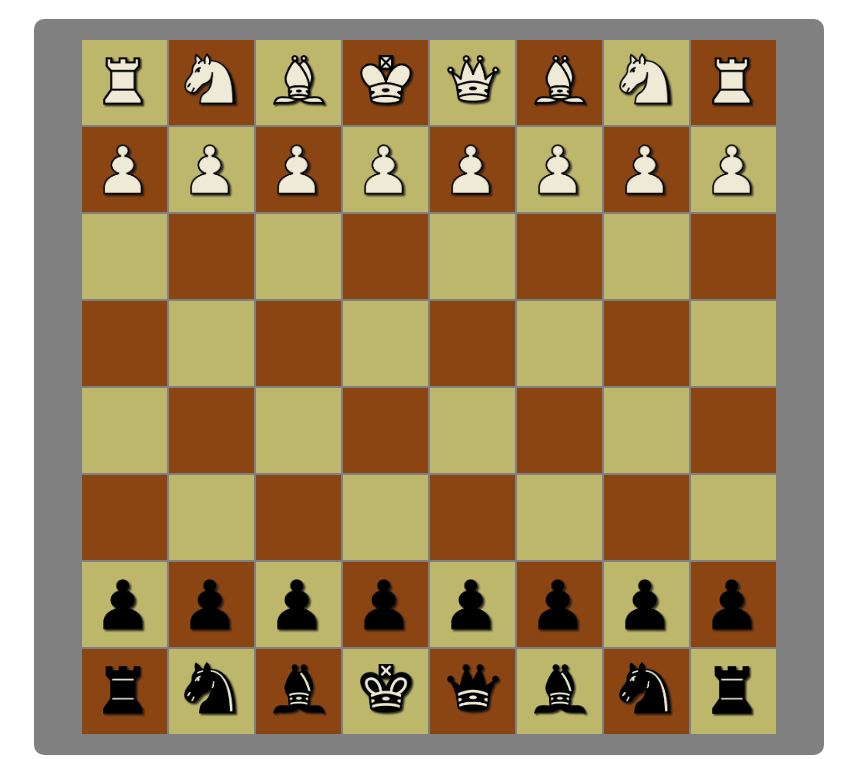
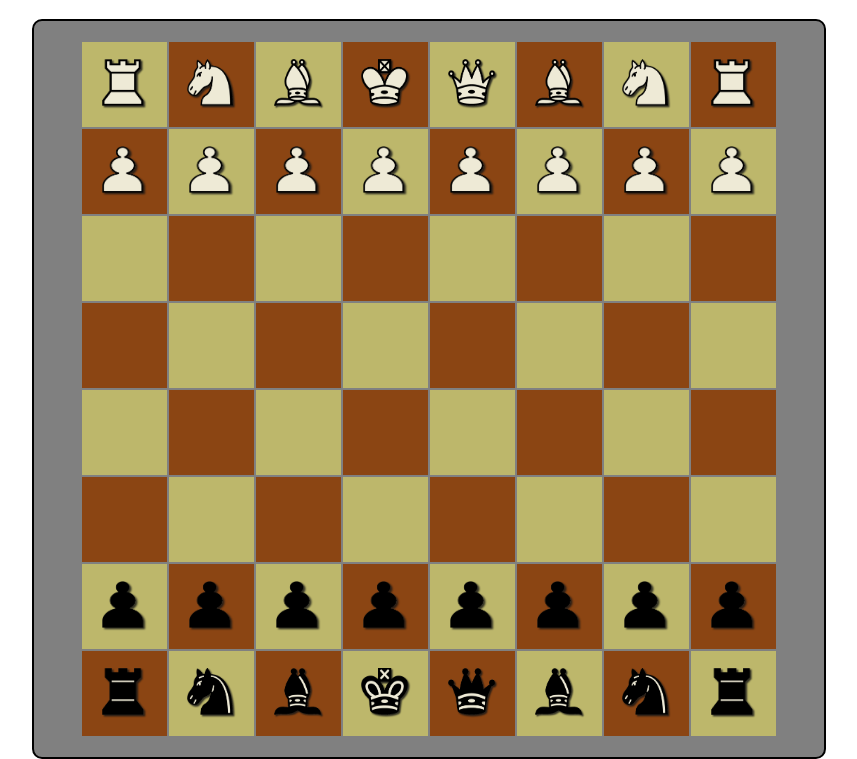
Before and after one commit to joao-victorfr/xadrez, a plain HTML site: page index.html in a window 1280 px wide. Shown: the part 61-820 px from the top of the page, without its empty margins (211-1068 px from the left). Drawn offline with Linux system fonts and the light colour scheme.

Commit message:
terminando alteração

```diff
--- a/script.js
+++ b/script.js
@@ -72,163 +72,145 @@ const createBoard = () => {
 const torreBrancaEsquerda = () => {
   const pixel = document.getElementsByClassName('pixel');
   const image = document.createElement('div');
-  image.className = 'torre';
+  image.className = 'div_peca';
   pixel[0].appendChild(image);
   image.innerHTML = "<img id='torreBrancaEsquerda' class='pieces' src='torre-branco.png'>";
-  image.style.width = '10px';
 };
 
 const torrePretaEsquerda = () => {
   const pixel = document.getElementsByClassName('pixel');
   const image = document.createElement('div');
-  image.className = 'torre';
+  image.className = 'div_peca';
   pixel[56].appendChild(image);
   image.innerHTML = "<img id='torrePretaEsquerda' class='pieces' src='torre.png'>";
-  image.style.width = '10px';
 };
 
 const cavaloBrancoEsquerda = () => {
   const pixel = document.getElementsByClassName('pixel');
   const image = document.createElement('div');
-  image.className = 'cavalo';
+  image.className = 'div_peca';
   pixel[1].appendChild(image);
   image.innerHTML = "<img id='cavaloBrancoEsquerda' class='pieces' src='cavalo-branco.png'>";
-  image.style.width = '10px';
 };
 
 const cavaloPretoEsquerda = () => {
   const pixel = document.getElementsByClassName('pixel');
   const image = document.createElement('div');
-  image.className = 'cavalo';
+  image.className = 'div_peca';
   pixel[57].appendChild(image);
   image.innerHTML = "<img id='cavaloPretoEsquerda' class='pieces' src='cavalo.png'>";
-  image.style.width = '10px';
 };
 
 const bispoBrancoEsquerda = () => {
   const pixel = document.getElementsByClassName('pixel');
   const image = document.createElement('div');
-  image.className = 'bispo';
+  image.className = 'div_peca';
   pixel[2].appendChild(image);
   image.innerHTML = "<img id='bispoBrancoEsquerda' class='pieces' src='bispo-branco.png'>";
-  image.style.width = '10px';
 };
 
 const bispoPretoEsquerda = () => {
   const pixel = document.getElementsByClassName('pixel');
   const image = document.createElement('div');
-  image.className = 'bispo';
+  image.className = 'div_peca';
   pixel[58].appendChild(image);
   image.innerHTML = "<img id='bispoPretoEsquerda' class='pieces' src='bispo.png'>";
-  image.style.width = '10px';
 };
 
 const reiBranco = () => {
   const pixel = document.getElementsByClassName('pixel');
   const image = document.createElement('div');
-  image.className = 'rei';
+  image.className = 'div_peca';
   pixel[3].appendChild(image);
   image.innerHTML = "<img id='reiBranco' class='pieces' src='rei-branco.png'>";
-  image.style.width = '10px';
 };
 
 const reiPreto = () => {
   const pixel = document.getElementsByClassName('pixel');
   const image = document.createElement('div');
-  image.className = 'rei';
+  image.className = 'div_peca';
   pixel[59].appendChild(image);
   image.innerHTML = "<img id='reiPreto' class='pieces' src='rei.png'>";
-  image.style.width = '10px';
 };
 
 const rainhaBranca = () => {
   const pixel = document.getElementsByClassName('pixel');
   const image = document.createElement('div');
-  image.className = 'rainha';
+  image.className = 'div_peca';
   pixel[4].appendChild(image);
   image.innerHTML = "<img id='rainhaBranca' class='pieces' src='rainha-branco.png'>";
-  image.style.width = '10px';
 };
 
 const rainhaPreta = () => {
   const pixel = document.getElementsByClassName('pixel');
   const image = document.createElement('div');
-  image.className = 'rainha';
+  image.className = 'div_peca';
   pixel[60].appendChild(image);
   image.innerHTML = "<img id='rainhaPreta' class='pieces' src='rainha.png'>";
-  image.style.width = '10px';
 };
 
 const bispoBrancoDireita = () => {
   const pixel = document.getElementsByClassName('pixel');
   const image = document.createElement('div');
-  image.className = 'bispo';
+  image.className = 'div_peca';
   pixel[5].appendChild(image);
   image.innerHTML = "<img id='bispoBrancoDireita' class='pieces' src='bispo-branco.png'>";
-  image.style.width = '10px';
 };
 
 const bispoPretoDireita = () => {
   const pixel = document.getElementsByClassName('pixel');
   const image = document.createElement('div');
-  image.className = 'bispo';
+  image.className = 'div_peca';
   pixel[61].appendChild(image);
   image.innerHTML = "<img id='bispoPretoDireita' class='pieces' src='bispo.png'>";
-  image.style.width = '10px';
 };
 
 const cavaloBrancoDireita = () => {
   const pixel = document.getElementsByClassName('pixel');
   const image = document.createElement('div');
-  image.className = 'cavalo';
+  image.className = 'div_peca';
   pixel[6].appendChild(image);
   image.innerHTML = "<img id='cavaloBrancoDireita' class='pieces' src='cavalo-branco.png'>";
-  image.style.width = '10px';
 };
 
 const cavaloPretoDireita = () => {
   const pixel = document.getElementsByClassName('pixel');
   const image = document.createElement('div');
-  image.className = 'cavalo';
+  image.className = 'div_peca';
   pixel[62].appendChild(image);
   image.innerHTML = "<img id='cavaloPretoDireita' class='pieces' src='cavalo.png'>";
-  image.style.width = '10px';
 };
 
 const torreBrancaDireita = () => {
   const pixel = document.getElementsByClassName('pixel');
   const image = document.createElement('div');
-  image.className = 'torre';
+  image.className = 'div_peca';
   pixel[7].appendChild(image);
   image.innerHTML = "<img id='torreBrancaDireita' class='pieces' src='torre-branco.png'>";
-  image.style.width = '10px';
 };
 
 const torrePretaDireita = () => {
   const pixel = document.getElementsByClassName('pixel');
   const image = document.createElement('div');
-  image.className = 'torre';
+  image.className = 'div_peca';
   pixel[63].appendChild(image);
   image.innerHTML = "<img id='torrePretaDireita' class='pieces' src='torre.png'>";
-  image.style.width = '10px';
 };
 
 const peoes = () => {
   for (let index = 8; index <= 15; index += 1) {
     const pixel = document.getElementsByClassName('pixel');
     const image = document.createElement('div');
-    image.className = 'peoes';
+    image.className = 'div_peca';
     pixel[index].appendChild(image);
     image.innerHTML = "<img class='peao pieces' src='peao-branco.png'>";
-    image.style.width = '10px';
   }
   for (let index = 48; index <= 55; index += 1) {
     const pixel = document.getElementsByClassName('pixel');
     const image = document.createElement('div');
-    image.className = 'peoes';
+    image.className = 'div_peca';
     pixel[index].appendChild(image);
     image.innerHTML = "<img class='peao pieces' src='peao.png'>";
-    image.style.width = '10px';
   }
 }
 
--- a/style.css
+++ b/style.css
@@ -20,113 +20,30 @@ h1 {
   background-color: gray;
   padding: 20px;
   border-radius: 10px;
+  border: 2px solid black;
 }
 
 .pixel {
   width: 85px;
   height: 85px;
   border: 1px solid gray;
-  flex-direction: row;
   background-color: white;
   justify-content: center;
+  display: flex;
+  align-items: center;
 }
 
-.torre {
-  margin-left: 25%;
-  margin-top: 20%;
+.div_peca {
+  height: 45px;
+  width: 45px;
+  display: flex;
+  justify-content: center;
+  align-items: center;
 }
 
-#torreBrancaEsquerda {
-  width: 42.5px
-}
-
-#torrePretaEsquerda {
-  width: 42.5px
-}
-
-.cavalo {
-  margin-left: 18%;
-  margin-top: 15%;
-}
-
-#cavaloBrancoEsquerda {
-  width: 55px
-}
-
-#cavaloPretoEsquerda {
-  width: 55px
-}
-
-.bispo {
-  margin-left: 20%;
-  margin-top: 18%;
-}
-
-#bispoBrancoEsquerda {
-  width: 55px
-}
-
-#bispoPretoEsquerda {
-  width: 55px
-}
-
-.rei {
-  margin-left: 20%;
-  margin-top: 18%;
-}
-
-#reiBranco {
-  width: 55px
-}
-
-#reiPreto {
-  width: 55px
-}
-
-.rainha {
-  margin-left: 20%;
-  margin-top: 18%;
-}
-
-#rainhaBranca {
-  width: 55px
-}
-
-#rainhaPreta {
-  width: 55px
-}
-
-#bispoBrancoDireita {
-  width: 55px
-}
-
-#bispoPretoDireita {
-  width: 55px
-}
-
-#cavaloBrancoDireita {
-  width: 55px
-}
-
-#cavaloPretoDireita {
-  width: 55px
-}
-
-#torreBrancaDireita {
-  width: 42.5px
-}
-
-#torrePretaDireita {
-  width: 42.5px
-}
-
-.peoes {
-  margin-left: 25%;
-  margin-top: 20%;
-}
-
-.peao {
-  width: 42.5px
+.pixel img {
+  width: 50px;
+  height: 50px;
 }
 
 @media (max-width: 735px) {
```
